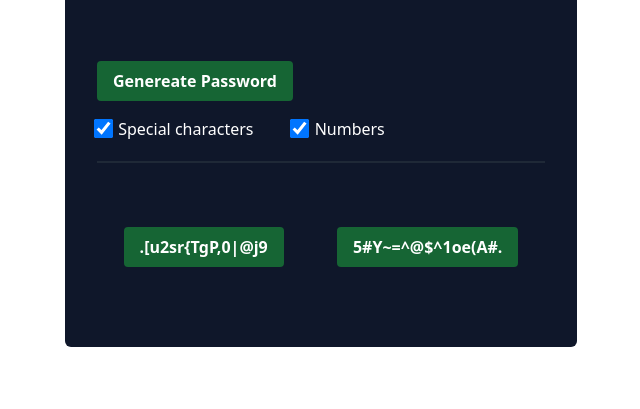
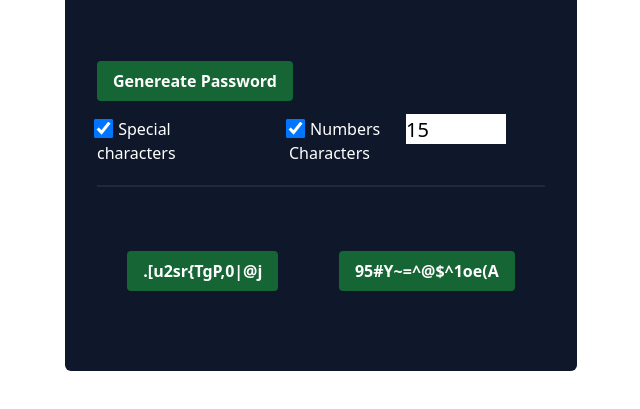
Before and after one commit to MSzoot/password-generator---vanilla-JS---Tailwind, a website: page index.html in a window 1280 px wide. Shown: the part 347-756 px from the top of the page, without its empty margins (319-959 px from the left). Drawn offline with Linux system fonts and the light colour scheme.

Commit message:
Added customization for number of password characters + minor bug fix

```diff
--- a/index.html
+++ b/index.html
@@ -40,6 +40,16 @@
             checked
           />
           <label class="text-white" for="scales">Numbers</label>
+          <input
+            class="scale-125 mr-1 ml-8"
+            type="number"
+            id="how-many"
+            name="how-many"
+            min="6"
+            max="18"
+            value="15"
+          />
+          <label class="text-white" for="how-many">Characters</label>
         </div>
       </div>
 
--- a/script.js
+++ b/script.js
@@ -19,15 +19,21 @@ const specials = document.getElementById("specials");
 const numbers = document.getElementById("numbers");
 const passOne = document.getElementById("pass-one")
 const passTwo = document.getElementById("pass-two")
+const howMany = document.getElementById("how-many")
+
+
+
 
 
 // password generation function
 
-const makePass = (array) => {
-    for (let i = 0 ; i <16 ; i++){
+const makePass = (array,) => {
+   let charactersNumber = howMany.value
+
+    for (let i = 0 ; i < charactersNumber ; i++){
         passOne.textContent += array[ Math.floor(Math.random()* array.length)]
     }
-    for (let i = 0 ; i <16 ; i++){
+    for (let i = 0 ; i < charactersNumber ; i++){
         passTwo.textContent += array[ Math.floor(Math.random()* array.length)]
     }
 }
```
